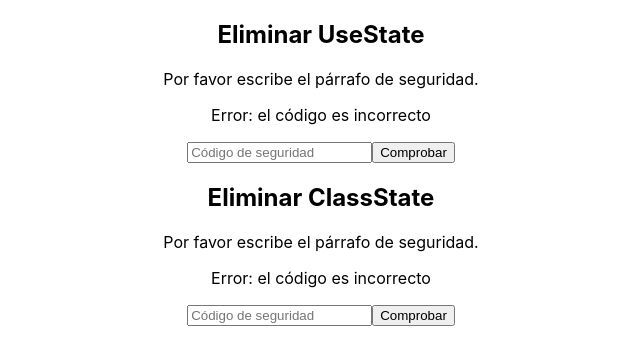
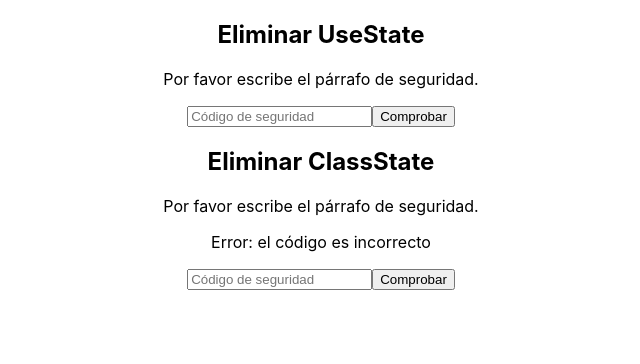
Before and after one commit to Leonardo-Robot-PostRock/cursoReactManejoDelEstadoProfesional, a React (Create React App) app: page / in a window 1280 px wide. Shown: the top 364 px of the page, without its empty margins (319-959 px from the left). Built offline with nearby package versions, Linux system fonts and the light colour scheme.

Commit message:
Maneras de actualizar un estado

```diff
--- a/src/UseState.js
+++ b/src/UseState.js
@@ -1,17 +1,28 @@
 import React from "react";
 
+const SECURITY_CODE = 'paradigma';
+
 function UseState({ name }) {
-    const [error, setError] = React.useState(true);
+    const [value, setValue] = React.useState('');
+    const [error, setError] = React.useState(false);
     const [loading, setLoading] = React.useState(false);
+
+    console.log(value)
 
     React.useEffect(() => {
         console.log("Empezando el efecto")
-
         if (!!loading) {
             setTimeout(() => {
                 console.log("Haciendo la validación")
+                if (value !== SECURITY_CODE) {
+                    setError(true)
+                }
+                else {
+                    setError(false)
+                }
+                setLoading(false);
 
-                setLoading(false);
+
 
                 console.log("terminando la validación")
             }, 3000);
@@ -23,16 +34,27 @@ function UseState({ name }) {
         <div>
             <h2>Eliminar UseState</h2>
             <p>Por favor escribe el p&aacute;rrafo de seguridad.</p>
-            {error && (
+            {(error && !loading) && (
                 <p>Error: el c&oacute;digo es incorrecto</p>
             )}
+
             {loading && (
                 <p>Cargando...</p>
             )}
 
-            <input placeholder="Código de seguridad" />
+            <input
+                placeholder="Código de seguridad"
+                value={value}
+                onChange={(event) => {
+                    // setError(false); otra solución
+                    setValue(event.target.value)
+                }}
+            />
             <button
-                onClick={() => setLoading(true)}
+                onClick={() => {
+                    // setError(false); Solución para quitar estado de error una vez haya sido mostrado
+                    setLoading(true);
+                }}
             >Comprobar</button>
         </div>
     );
```
